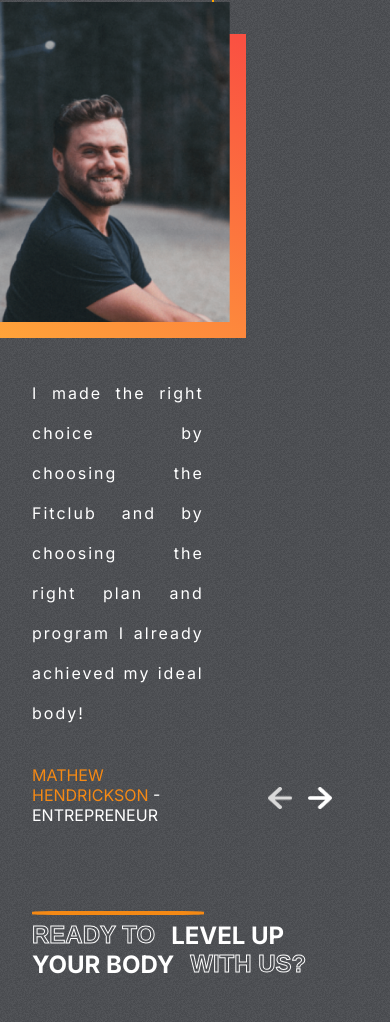
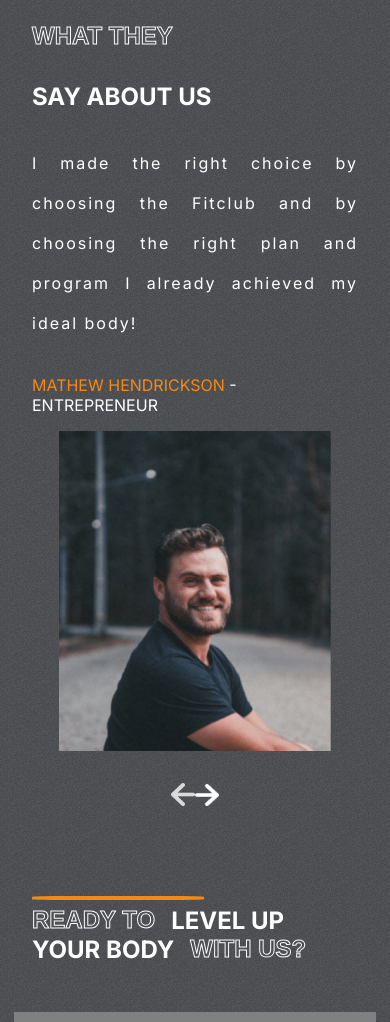
Before and after one commit to Harshu467/GYM, a React (Create React App) app: page / in a window 390 px wide. Shown: the part 4506-5528 px from the top of the page. Built offline with nearby package versions, Linux system fonts and the light colour scheme.

Commit message:
Responsive

```diff
--- a/src/Components/Testimonials/Testimonials.css
+++ b/src/Components/Testimonials/Testimonials.css
@@ -72,3 +72,36 @@
     cursor: pointer;
     width: 1.5rem;
 }
+@media screen and (max-width:760px){
+    .testimonials{
+        flex-direction: column;
+    }
+    .left-t>:nth-child(2){
+        font-size: x-large;
+    }
+    .left-t>:nth-child(3){
+        font-size: x-large;
+    }
+    .right-t{
+        display: flex;
+        flex-direction: column;
+        align-items: center;
+        justify-content: center;
+        gap: 2rem;
+    }
+    .right-t>div{
+        position: relative;
+        display: none;
+    }
+    .right-t>img{
+        position: relative;
+        top: 0%;
+        right: 0;
+        align-self: center;
+    }
+    .right-t>:last-child{
+        bottom: 0;
+        left: 0;
+        display: block;
+    }
+}
```
